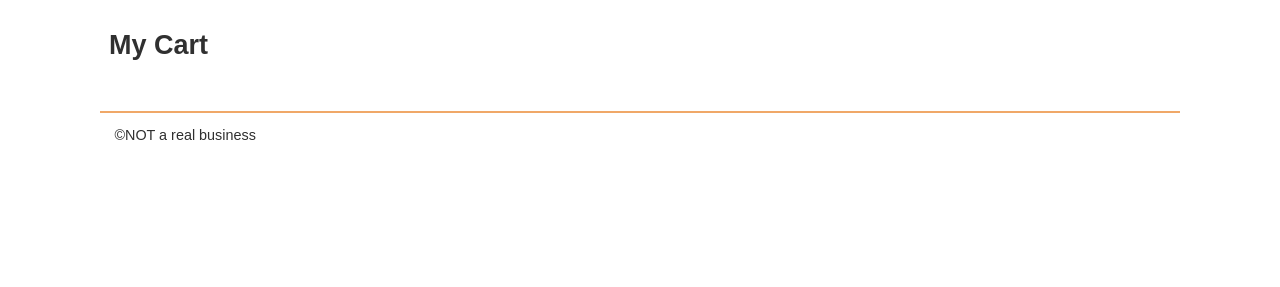
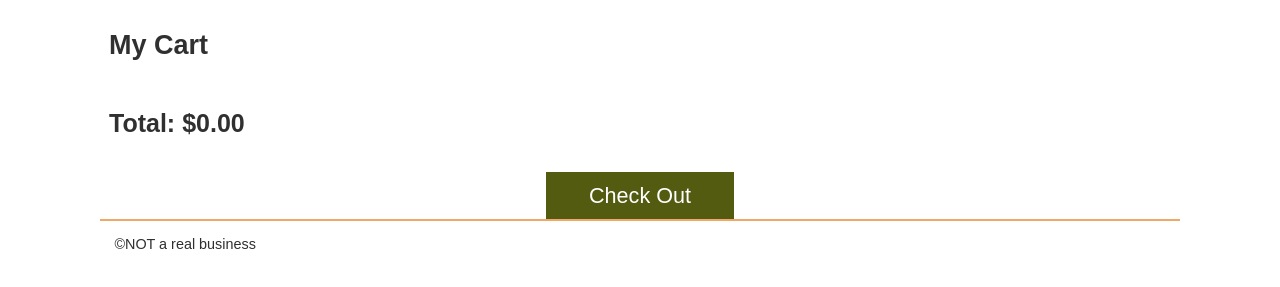
Before and after one commit to Menocas17/wdd330-Team-Activities, a website: page src/cart/index.html in a window 1280 px wide. Shown: the part 63-350 px from the top of the page. Drawn offline with Linux system fonts and the light colour scheme; files whose address does not match are found by name.

Commit message:
added the total amoun in the cart page

```diff
--- a/src/cart/index.html
+++ b/src/cart/index.html
@@ -54,7 +54,13 @@
             <p class="cart-card__price">$199.99</p>
           </li> -->
         </ul>
+
+        <p class="total-text hide">Total: <span id="total-cost"></span></p>
+
       </section>
+
+        <button>Check Out</button>
+
     </main>
 
     <footer id="footer"></footer>
--- a/src/css/style.css
+++ b/src/css/style.css
@@ -255,6 +255,15 @@ button {
   grid-column: 3;
 }
 
+.total-text {
+  font-size: 25px;
+  font-weight: bold;
+}
+
+.total-text.hide {
+  display: none;
+}
+
 @media screen and (min-width: 500px) {
   body {
     max-width: 1080px;
--- a/src/js/cart.js
+++ b/src/js/cart.js
@@ -5,3 +5,28 @@ loadHeaderFooter();
 
 const cart = new ShoppingCart("so-cart", ".product-list");
 cart.renderCartContents();
+
+
+const totalPrice = document.querySelector('#total-cost');
+
+const cartItems = getLocalStorage('so-cart')
+
+if (cartItems.lenght !== 0) {
+    const totalText = document.querySelector('.total-text');
+    totalText.classList.remove('hide');
+
+    let amount = 0;
+
+    for (const item of cartItems){
+        amount += Number(item.FinalPrice)
+    }
+
+    const formatedAmount = new Intl.NumberFormat('en-US', {
+        style: 'currency',
+        currency: 'USD',
+        maximumFractionDigits: 2,
+        minimumFractionDigits: 2
+    })
+
+    totalPrice.textContent = formatedAmount.format(amount)
+}
--- a/src/js/utils.mjs
+++ b/src/js/utils.mjs
@@ -87,7 +87,7 @@ export const updateItemsCounter = () => {
   if (itemCount >= 1) {
     superscriptCounter.classList.remove('hide');
     superscriptCounter.textContent = itemCount;
-    console.log(superscriptCounter.textContent)
+    // console.log(superscriptCounter.textContent)
   }
 }
 
```
